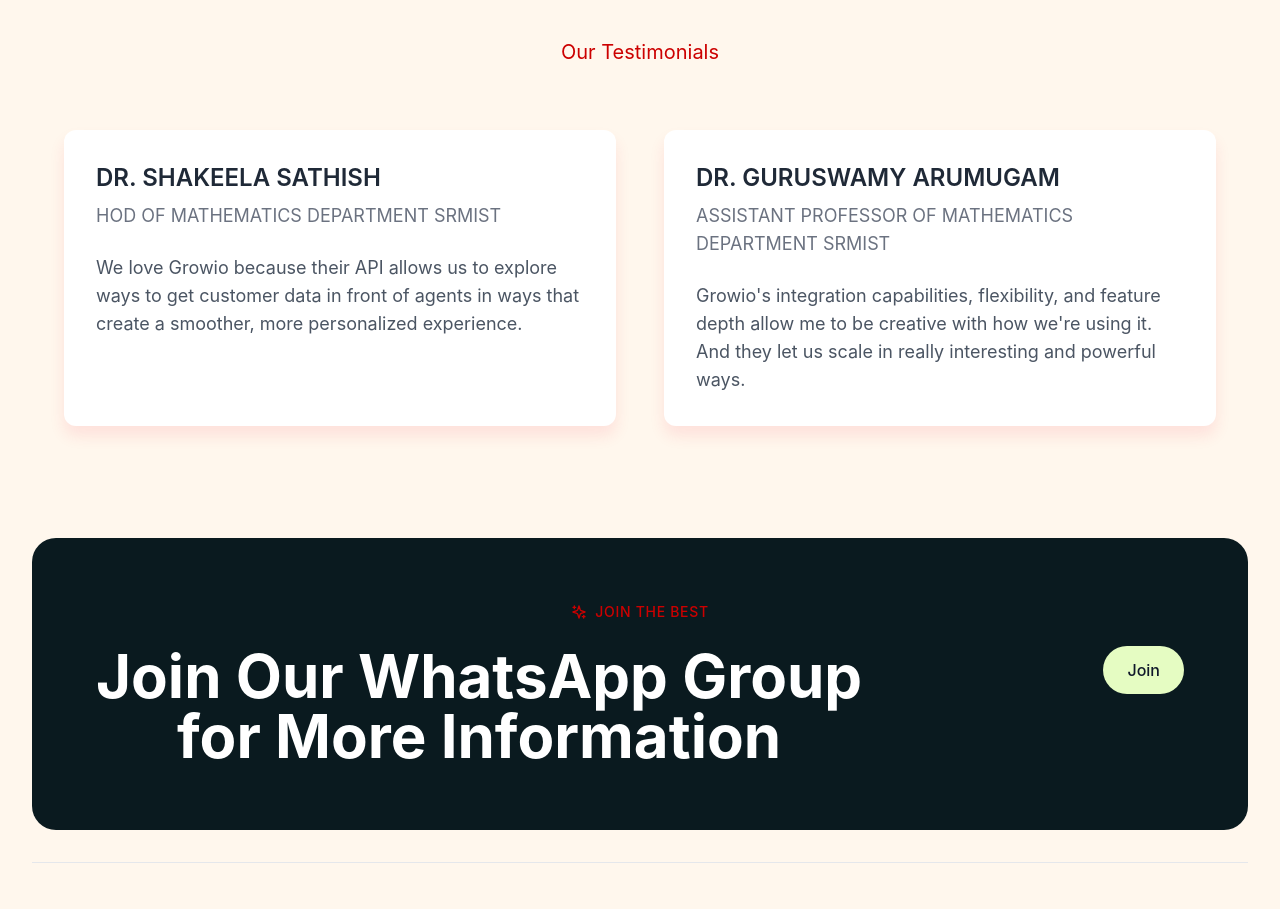
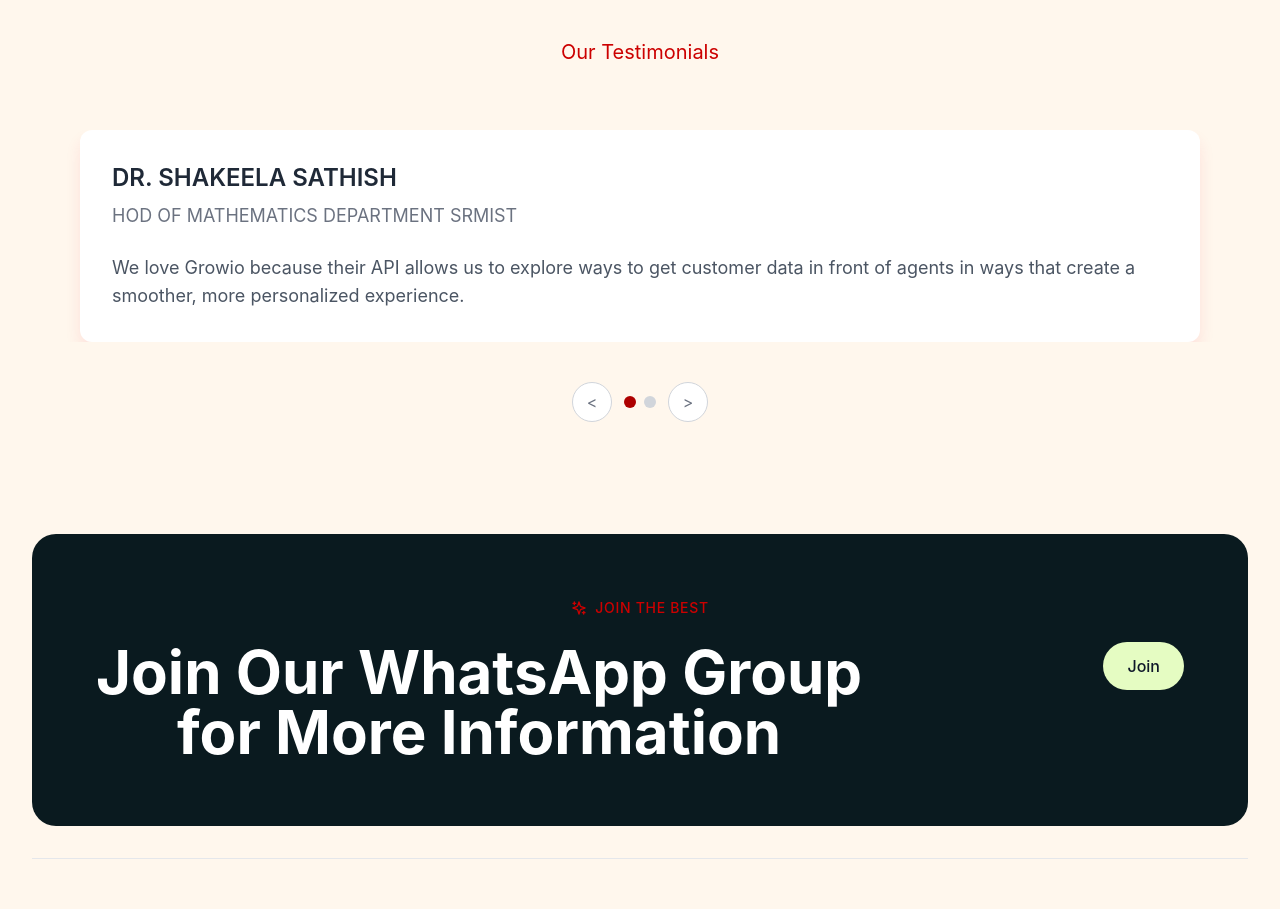
Before and after one commit to Sai-404/cmac-website, a React (Vite) app in the folder client/: page / in a window 1280 px wide. Shown: the part 2820-3729 px from the top of the page. Built offline with nearby package versions, Linux system fonts and the light colour scheme.

Commit message:
Enhance Contact and Testimonials components: update color scheme, implement testimonial carousel, and add navigation controls

```diff
--- a/client/src/Contact/Contact.jsx
+++ b/client/src/Contact/Contact.jsx
@@ -21,27 +21,27 @@
             <h2 className="text-2xl font-semibold text-gray-900 mb-6">Contact us for:</h2>
             <ul className="space-y-4">
               <li className="flex items-start gap-3">
-                <span className="w-2 h-2 bg-blue-600 rounded-full mt-2"></span>
+                <span className="w-2 h-2 bg-[#AD0000] rounded-full mt-2"></span>
                 <p className="text-gray-700">Queries about upcoming events, collaborations, or recruitment</p>
               </li>
               <li className="flex items-start gap-3">
-                <span className="w-2 h-2 bg-blue-600 rounded-full mt-2"></span>
+                <span className="w-2 h-2 bg-[#AD0000] rounded-full mt-2"></span>
                 <p className="text-gray-700">Suggestions for events you'd like us to organize</p>
               </li>
               <li className="flex items-start gap-3">
-                <span className="w-2 h-2 bg-blue-600 rounded-full mt-2"></span>
+                <span className="w-2 h-2 bg-[#AD0000] rounded-full mt-2"></span>
                 <p className="text-gray-700">Testimonials about our club and past events</p>
               </li>
               <li className="flex items-start gap-3">
-                <span className="w-2 h-2 bg-blue-600 rounded-full mt-2"></span>
+                <span className="w-2 h-2 bg-[#AD0000] rounded-full mt-2"></span>
                 <p className="text-gray-700">Ideas to improve our website</p>
               </li>
             </ul>
           </div>
 
           <div className="bg-white rounded-lg shadow-sm p-8 flex flex-col items-center justify-center">
-            <div className="bg-blue-100 w-16 h-16 rounded-full flex items-center justify-center mb-6">
-              <Mail className="w-8 h-8 text-blue-600" />
+            <div className="bg-[#FEF1F2] w-16 h-16 rounded-full flex items-center justify-center mb-6">
+              <Mail className="w-8 h-8 text-[#AD0000]" />
             </div>
 
             <h2 className="text-2xl font-semibold text-gray-900 mb-4">Email Us</h2>
@@ -51,7 +51,7 @@
 
             <a
               href="mailto:cmacsrm@gmail.com"
-              className="inline-flex items-center gap-2 bg-blue-600 text-white px-8 py-4 rounded-lg hover:bg-blue-700 transition-colors duration-200"
+              className="inline-flex items-center gap-2 bg-[#AD0000] text-white px-8 py-4 rounded-lg hover:bg-[#AD0000] transition-colors duration-200"
             >
               <Mail className="w-5 h-5" />
               cmacsrm@gmail.com
--- a/client/src/Home/Components/Header.jsx
+++ b/client/src/Home/Components/Header.jsx
@@ -1,12 +1,13 @@
 import React, { useState, useEffect } from "react";
 import { Menu, X } from "lucide-react";
-import { Link } from "react-router-dom";
+import { Link, useNavigate } from "react-router-dom"; // Added useNavigate
 import logo from '../../assets/logo.png';
-import './Header.css'; // Import the CSS file
+import './Header.css';
 
 const Header = () => {
   const [isScrolled, setIsScrolled] = useState(false);
   const [isMenuOpen, setIsMenuOpen] = useState(false);
+  const navigate = useNavigate(); // Initialize useNavigate hook
 
   useEffect(() => {
     const handleScroll = () => {
@@ -20,6 +21,7 @@
   }, []);
 
   const scrollToTop = () => {
+    navigate('/'); // Navigate to homepage
     window.scrollTo({
       top: 0,
       behavior: "smooth",
@@ -31,7 +33,7 @@
   };
 
   const handleApplyNow = () => {
-    window.location.href = "https://forms.gle/akY5vjaX22wynKaV9"; // Redirect to the Google Forms link
+    window.location.href = "https://forms.gle/akY5vjaX22wynKaV9";
   };
 
   return (
@@ -51,11 +53,12 @@
               <img
                 src={logo}
                 alt="Logo"
-                className="h-16 w-auto" // Increased height from h-12 to h-16
+                className="h-16 w-auto"
               />
             </button>
           </div>
 
+          {/* Rest of the component remains unchanged */}
           {/* Desktop Navigation */}
           <nav className="hidden md:flex justify-center space-x-8">
             <Link to="/about" className="text-black hover:text-gray-600 transition-colors duration-200 font-bold">
@@ -72,7 +75,7 @@
           {/* Desktop Apply Now Button */}
           <div className="hidden md:block">
             <button
-              onClick={handleApplyNow} // Add onClick handler
+              onClick={handleApplyNow}
               className="px-4 py-1 rounded-full text-white font-bold relative overflow-hidden bg-[#0A1A1F] hover:bg-[#0A1A1F] transition-all duration-300"
             >
               <span className="relative z-10">Apply Now</span>
@@ -104,7 +107,7 @@
                 Our Team
               </Link>
               <button
-                onClick={handleApplyNow} // Add onClick handler
+                onClick={handleApplyNow}
                 className="w-full px-4 py-1 rounded-full text-black border border-black hover:bg-gray-100 transition-colors duration-200 bg-white"
               >
                 Apply Now
--- a/client/src/Home/Components/Testimonials.jsx
+++ b/client/src/Home/Components/Testimonials.jsx
@@ -1,4 +1,4 @@
-import React from 'react';
+import React, { useState } from 'react';
 
 const TestimonialsSection = () => {
   const testimonials = [
@@ -14,6 +14,16 @@
     }
   ];
 
+  const [activeIndex, setActiveIndex] = useState(0);
+
+  const handlePrev = () => {
+    setActiveIndex(prev => (prev === 0 ? testimonials.length - 1 : prev - 1));
+  };
+
+  const handleNext = () => {
+    setActiveIndex(prev => (prev === testimonials.length - 1 ? 0 : prev + 1));
+  };
+
   return (
     <section className="w-full py-20 px-4 md:px-6 lg:px-8 bg-orange-50">
       {/* Header Section */}
@@ -22,17 +32,56 @@
           <p className="text-[#CC0000] font-normal text-xl mb-6">Our Testimonials</p>
         </div>
 
-        {/* Testimonials Grid */}
-        <div className="grid grid-cols-1 md:grid-cols-2 gap-12">
+        {/* Testimonial Carousel */}
+        <div className="relative">
+          <div className="overflow-hidden">
+            <div
+              className="flex transition-transform duration-300 ease-in-out"
+              style={{ transform: `translateX(-${activeIndex * 100}%)` }}
+            >
               {testimonials.map((testimonial, index) => (
-            <div key={index} className="bg-white shadow-lg rounded-xl p-8">
+                <div key={index} className="w-full flex-shrink-0 px-4">
+                  <div className="bg-white shadow-lg rounded-xl p-8 mx-auto max-w-6xl">
                     <div className="mb-6">
                       <h3 className="text-2xl font-semibold text-gray-800">{testimonial.name}</h3>
                       <p className="text-gray-500 text-lg mt-2">{testimonial.profession}</p>
                     </div>
                     <p className="text-gray-600 text-lg">{testimonial.text}</p>
                   </div>
+                </div>
               ))}
+            </div>
+          </div>
+
+          {/* Navigation Controls */}
+          <div className="flex justify-center items-center mt-10">
+            <button
+              onClick={handlePrev}
+              className="w-10 h-10 flex items-center justify-center rounded-full border border-gray-300 bg-white mr-2"
+              aria-label="Previous testimonial"
+            >
+              <span className="text-gray-500">&lt;</span>
+            </button>
+
+            {testimonials.map((_, index) => (
+              <button
+                key={index}
+                className={`w-3 h-3 mx-1 rounded-full ${
+                  index === activeIndex ? 'bg-[#AD0000]' : 'bg-gray-300'
+                }`}
+                onClick={() => setActiveIndex(index)}
+                aria-label={`Go to testimonial ${index + 1}`}
+              />
+            ))}
+
+            <button
+              onClick={handleNext}
+              className="w-10 h-10 flex items-center justify-center rounded-full border border-gray-300 bg-white ml-2"
+              aria-label="Next testimonial"
+            >
+              <span className="text-gray-500">&gt;</span>
+            </button>
+          </div>
         </div>
       </div>
     </section>
```
Lines whose indentation alone changed are shown as unchanged.
